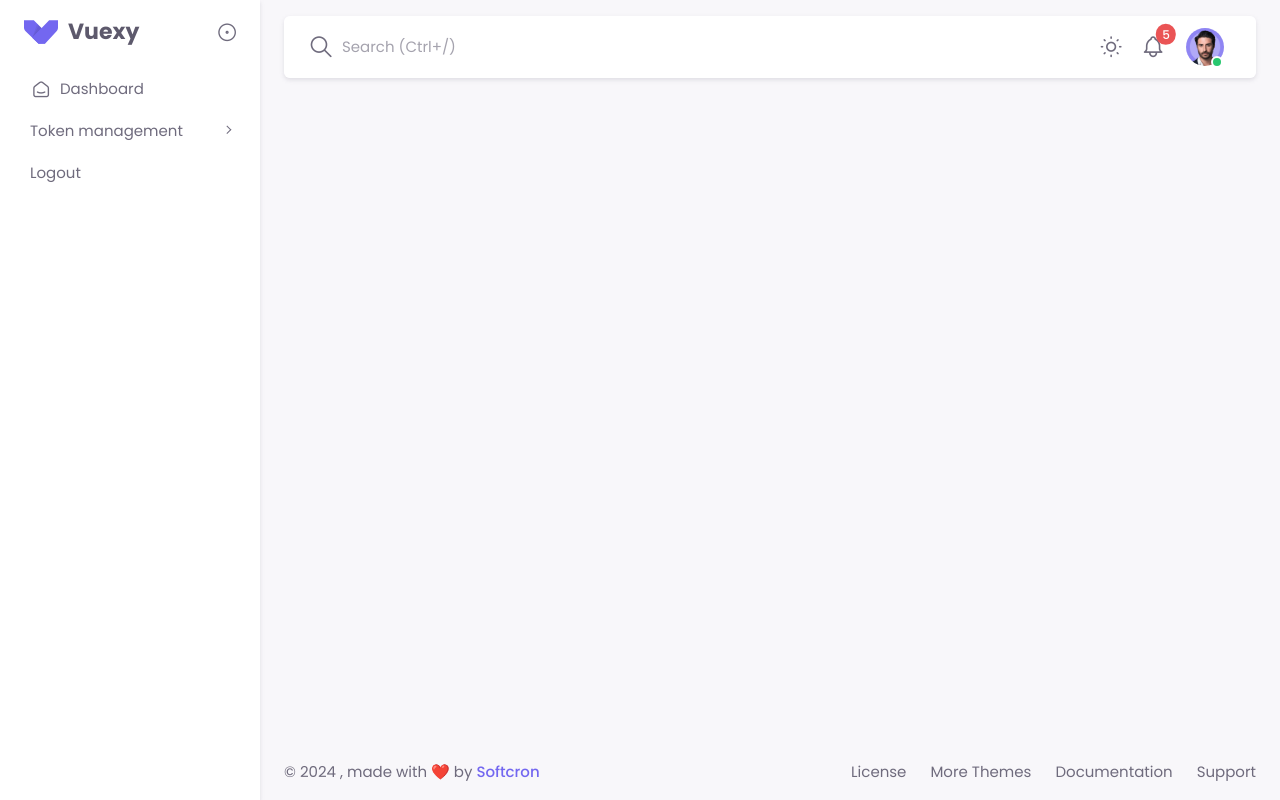
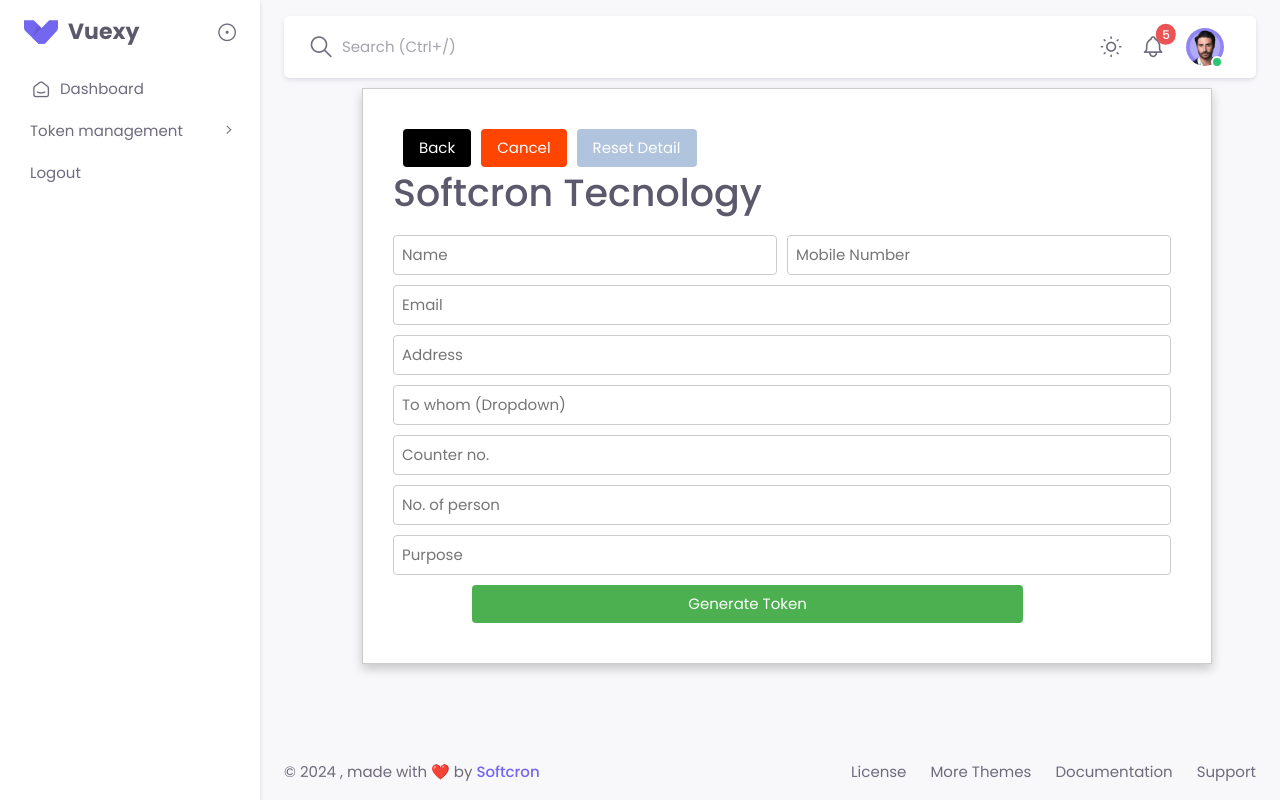
Before and after one commit to softcrontechnology/QMS-Frontend, a React (Create React App) app: page /generate-token in a window 1280 px wide. Built offline with nearby package versions, Linux system fonts and the light colour scheme.

Commit message:
first commit

```diff
--- a/public/index.html
+++ b/public/index.html
@@ -76,7 +76,7 @@
     <!--? Config:  Mandatory theme config file contain global vars & default theme options, Set your preferred theme option in this file.  -->
     <!-- <script src="%PUBLIC_URL%/assets/js/config.js"></script> -->
 
-    <title>Ecommerce Admin React Js</title>
+    <title>Softcron Queue Management</title>
   </head>
   <body>
     <noscript>You need to enable JavaScript to run this app.</noscript>
--- a/src/Components/Layout/SideBarMenu.jsx
+++ b/src/Components/Layout/SideBarMenu.jsx
@@ -87,17 +87,17 @@
               </a>
               <ul className="menu-sub">
                 <li className="menu-item">
-                  <Link to="/products-list" className="menu-link">
+                  <Link to="/generate-token" className="menu-link">
                     <div data-i18n="Product List">Generate Token</div>
                   </Link>
                 </li>
                 <li className="menu-item">
-                  <Link to="/add-product" className="menu-link">
+                  <Link to="/today-token" className="menu-link">
                     <div data-i18n="Add Product"> Today Token List</div>
                   </Link>
                 </li>
                 <li className="menu-item">
-                  <Link to="/category" className="menu-link">
+                  <Link to="/display-queue" className="menu-link">
                     <div data-i18n="Category List">Display Queue</div>
                   </Link>
                 </li>
@@ -106,7 +106,7 @@
             {/* Product menu end */}
 
             <li className="menu-item">
-              <Link to="/order-list" className="menu-link">
+              <Link to="/" className="menu-link">
                 {/* <i className="menu-icon tf-icons ti ti-shopping-cart" /> */}
                 <div data-i18n="Order">Logout</div>
               </Link>
--- a/src/Components/Pages/GenerateToken.jsx
+++ b/src/Components/Pages/GenerateToken.jsx
@@ -1,7 +1,46 @@
 import React from "react";
+import '../../assets/css/GeneratToken.css'
 
 const GenerateToken = () => {
-  return <div></div>;
+  return<div>
+  <div className="container">
+  <div className="button-container">
+      <button className="button">Back</button>
+      <button className="button">Cancel</button>
+      <button className="button">Reset Detail</button>
+    </div>
+    <h1>Softcron Tecnology</h1>
+    <div className="input-container">
+      <input type="text" placeholder="Name" />
+      <input type="text" placeholder="Mobile Number" />
+    </div>
+    <div className="input-container">
+      <input type="text" placeholder="Email" />
+    </div>
+    <div className="input-container">
+      <input type="text" placeholder="Address" />
+    </div>
+    <div className="input-container">
+      <input type="text" placeholder="To whom (Dropdown)" />
+    </div>
+    <div className="input-container">
+      <input type="text" placeholder="Counter no." />
+    </div>
+    <div className="input-container">
+      <input type="text" placeholder="No. of person" />
+    </div>
+    <div className="input-container">
+      <input type="text" placeholder="Purpose" />
+    </div>
+    <div>
+    <button className="button1">Generate Token</button>
+    </div>
+
+  </div>
+  {/* <div className="image-container">
+    <p>Images Of Companies</p>
+  </div> */}
+</div>
 };
 
 export default GenerateToken;
--- /dev/null
+++ b/src/assets/css/GeneratToken.css
@@ -0,0 +1,75 @@
+.container {
+    border: 1px solid #ccc;
+    padding: 10px;
+    margin: 10px;
+    margin-left: 10%;
+    background-color: #f5f5f5;
+  }
+
+  .input-container {
+    display: flex;
+    margin-bottom: 10px;
+  }
+
+  .input-container input {
+    padding: 8px;
+    margin-right: 10px;
+    border: 1px solid #ccc;
+    border-radius: 4px;
+    flex: 1;
+  }
+
+  .button {
+    padding: 8px 16px;
+    margin-left: 10px;
+    background-color: #4CAF50;
+    color: white;
+    border: none;
+    border-radius: 4px;
+    cursor: pointer;
+  }
+
+  .button:hover {
+    background-color: #45a049;
+  }
+
+  .button:nth-child(1){
+    background: black;
+  }
+
+  .button:nth-child(2){
+    background: orangered;
+  }
+
+  .button:nth-child(3){
+    background:lightsteelblue;
+  }
+
+  .button1 {
+    width: 70%;
+    margin-left:10%;
+    padding: 8px 16px;
+    background-color: #4CAF50;
+    color: white;
+    border: none;
+    border-radius: 4px;
+    cursor: pointer;
+  }
+
+  .button1:hover {
+    background-color: #45a049;
+  }
+
+  .image-container {
+    width: 200px;
+    height: 200px;
+    border: 1px solid #ccc;
+    border-radius: 4px;
+    background-color: #f5f5f5;
+    margin-left: 10px;
+  }
+
+  .image-container p {
+    text-align: center;
+    margin: 50px 0;
+  }
```
